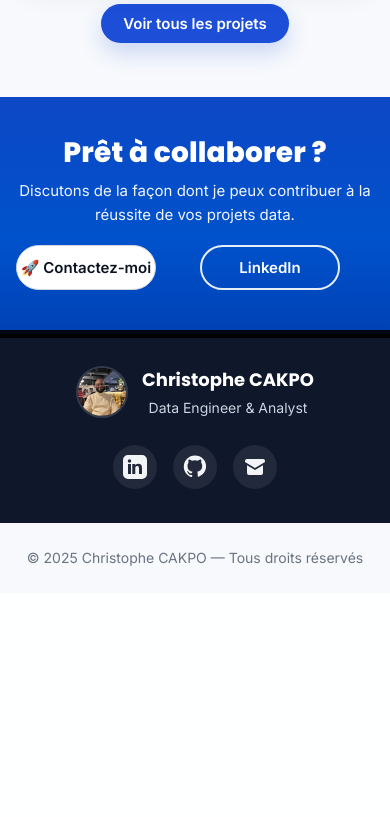
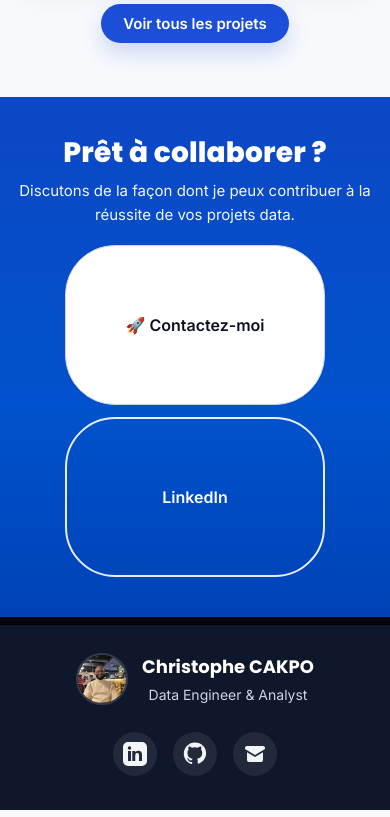
Before and after one commit to CAK91DY/MyPortfolio, a Flask app: page / in a window 390 px wide. Shown: the part 4349-5166 px from the top of the page. Before the commit the page ends 4915 px from the top, so only its background shows below. Run offline with Flask 3, Linux system fonts and the light colour scheme.

Commit message:
dernière transformation du code css

```diff
--- a/static/css/style.css
+++ b/static/css/style.css
@@ -2067,3 +2067,34 @@ html[data-theme="dark"] .segmented{
   /* ou, si tu préfères chacun sur toute la ligne : décommente la ligne suivante */
   /* .contact-cta__actions .btn { width:100%; } */
 }
+
+/* === Harmonisation des boutons du CTA "Prêt à collaborer ?" === */
+.contact-cta__actions {
+  display: flex;
+  justify-content: center;
+  flex-wrap: wrap;
+  gap: 12px;
+  margin-top: 1rem;
+}
+
+.contact-cta__actions .btn {
+  flex: 1 1 160px;               /* largeur fluide mais équilibrée */
+  max-width: 200px;              /* évite les boutons trop longs */
+  text-align: center;
+  padding: 12px 18px;
+  border-radius: 50px;           /* arrondi plus doux */
+  font-size: 16px;
+  justify-content: center;
+}
+
+/* Sur très petits écrans : empilement fluide */
+@media (max-width: 480px) {
+  .contact-cta__actions {
+    flex-direction: column;
+    align-items: center;
+  }
+  .contact-cta__actions .btn {
+    width: 80%;
+    max-width: 260px;
+  }
+}
```
